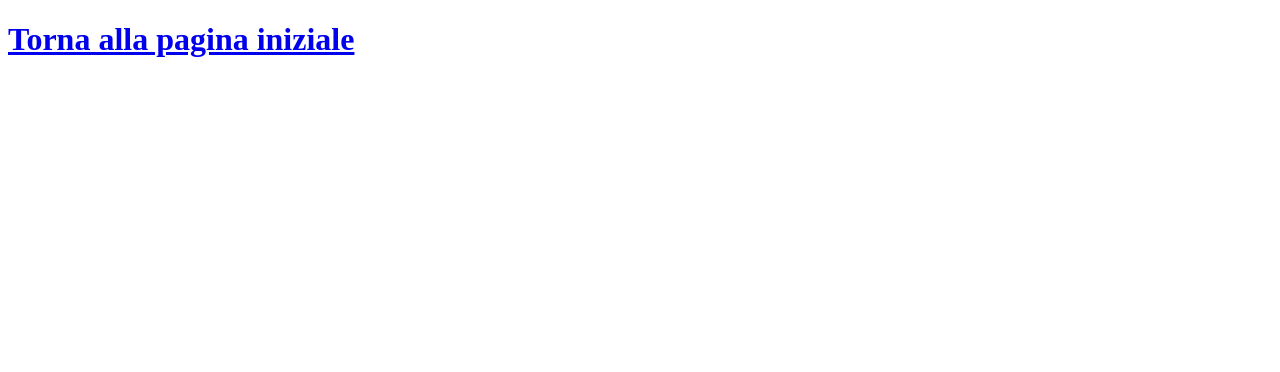
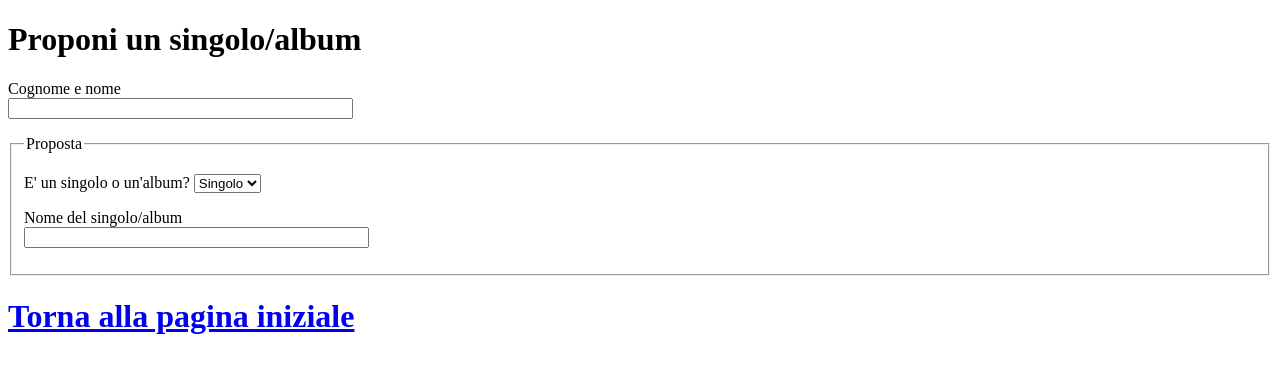
Before and after one commit to pedromelo2/sito-tpsit, a plain HTML site: page M2/sito/contatti.html in a window 1280 px wide. Drawn offline with Linux system fonts and the light colour scheme.

Commit message:
feat: continuato contatti.html

```diff
--- a/M2/sito/contatti.html
+++ b/M2/sito/contatti.html
@@ -3,11 +3,37 @@
 <head>
     <meta charset="UTF-8">
     <meta name="viewport" content="width=device-width, initial-scale=1.0">
-    <title>Pop Rap: contatti</title>
+    <title>Pop Rap: proposta</title>
 </head>
 <body>
 
+    <h1>Proponi un singolo/album</h1>
 
+
+    <p>
+        <label for="cognome">Cognome e nome</label> <br>
+        <input type="text" id="cognome" name="cognome" size="40" required>
+    </p>
+
+
+
+   <fieldset>
+    <legend>Proposta</legend>
+
+
+    <p>
+        <label for="scelta">E' un singolo o un'album?</label>
+        <select id="scelta" name="scelta">
+            <option value="singolo">Singolo</option>
+            <option value="album">Album</option>
+        </select>
+    </p>
+
+    <p>
+        <label for="nomeproposta">Nome del singolo/album</label> <br>
+        <input type="text" id="proposta" name="proposta" size="40" required>
+    </p>
+   </fieldset>
 
 
 
```
